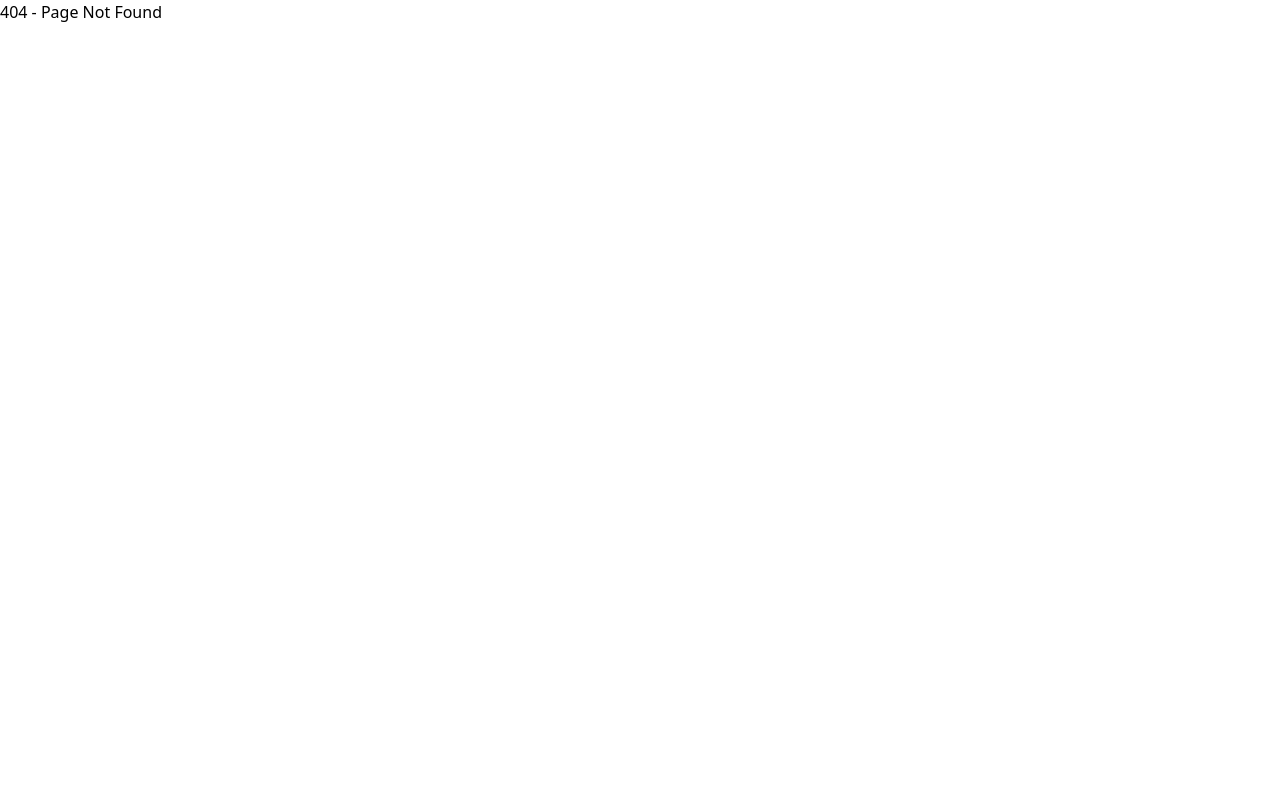
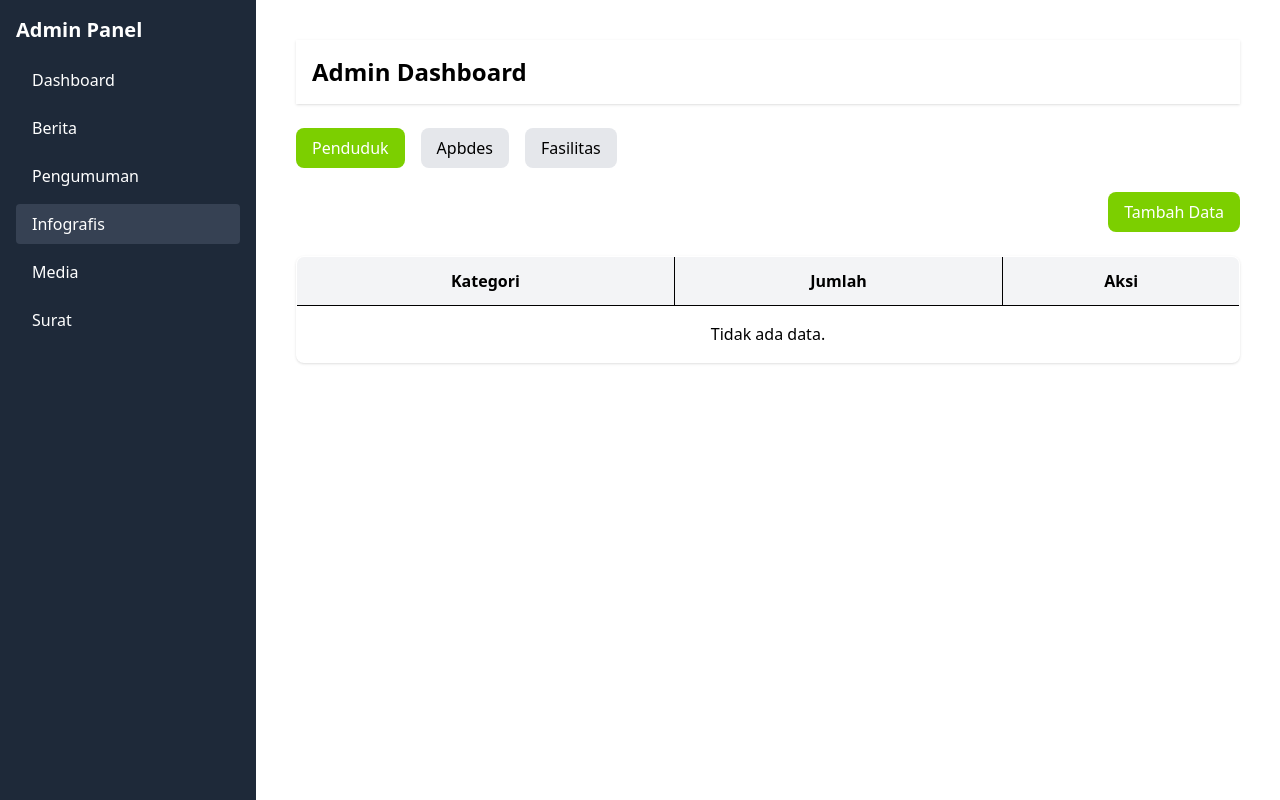
Before and after one commit to samss331/project-desa, a React (Vite) app in the folder frontend/: page /admin/infografis in a window 1280 px wide. Before the commit this address had no page. Built offline with nearby package versions, Linux system fonts and the light colour scheme.

Commit message:
fix route problem

```diff
--- a/frontend/src/pages/admin/pages/InfografisAdmin.jsx
+++ b/frontend/src/pages/admin/pages/InfografisAdmin.jsx
@@ -1,21 +1,119 @@
-// src/pages/admin/pages/InfografisAdmin.jsx
-import React from "react";
+import React, { useState } from "react";
+import HeaderAdmin from "../components/HeaderAdmin";
 import TableAdmin from "../../../components/admin/TableAdmin";
 
-const InfografisAdmin = () => {
-  const dataDummy = [
-    { id: 1, judul: "Infografis APBDes 2024", kategori: "APBDes" },
-    { id: 2, judul: "Infografis Penduduk", kategori: "Penduduk" },
-  ];
+export default function InfografisAdmin() {
+  const [activeTab, setActiveTab] = useState("penduduk");
 
-  const columns = ["ID", "Judul", "Kategori"];
+  // Data state
+  const [pendudukData, setPendudukData] = useState([]);
+  const [apbdesData, setApbdesData] = useState([]);
+  const [fasilitasData, setFasilitasData] = useState([]);
+
+  // Modal Control
+  const [showModal, setShowModal] = useState(false);
+  const [modalMode, setModalMode] = useState("create");
+  const [modalData, setModalData] = useState(null);
+
+  // Handle CRUD
+  const handleAdd = () => {
+    setModalMode("create");
+    setModalData(null);
+    setShowModal(true);
+  };
+
+  const handleEdit = (index) => {
+    setModalMode("edit");
+    const data = getActiveData()[index];
+    setModalData({ ...data, index });
+    setShowModal(true);
+  };
+
+  const handleDelete = (index) => {
+    const updatedData = getActiveData().filter((_, i) => i !== index);
+    setActiveData(updatedData);
+  };
+
+  const handleSubmit = (formData) => {
+    if (modalMode === "create") {
+      setActiveData([...getActiveData(), formData]);
+    } else if (modalMode === "edit") {
+      const updatedData = getActiveData().map((item, i) =>
+        i === modalData.index ? formData : item
+      );
+      setActiveData(updatedData);
+    }
+    setShowModal(false);
+  };
+
+  // Helpers to get & set data based on tab
+  const getActiveData = () => {
+    if (activeTab === "penduduk") return pendudukData;
+    if (activeTab === "apbdes") return apbdesData;
+    return fasilitasData;
+  };
+
+  const setActiveData = (data) => {
+    if (activeTab === "penduduk") setPendudukData(data);
+    else if (activeTab === "apbdes") setApbdesData(data);
+    else setFasilitasData(data);
+  };
+
+  // Column per tab
+  const getColumns = () => {
+    if (activeTab === "penduduk") return ["Kategori", "Jumlah"];
+    if (activeTab === "apbdes") return ["Kategori", "Jumlah (Rp)"];
+    return ["Nama Fasilitas", "Jumlah"];
+  };
 
   return (
-    <div>
-      <h2 className="text-2xl font-semibold mb-4">Manajemen Infografis</h2>
-      <TableAdmin data={dataDummy} columns={columns} />
+    <div className="flex">
+      <div className="flex-1 p-6 space-y-6">
+        <HeaderAdmin title="Manajemen Infografis" />
+
+        {/* TAB NAVIGATION */}
+        <div className="flex gap-4">
+          {["penduduk", "apbdes", "fasilitas"].map((tab) => (
+            <button
+              key={tab}
+              onClick={() => setActiveTab(tab)}
+              className={`px-4 py-2 rounded-lg ${
+                activeTab === tab ? "bg-lime-500 text-white" : "bg-gray-200"
+              }`}
+            >
+              {tab.charAt(0).toUpperCase() + tab.slice(1)}
+            </button>
+          ))}
+        </div>
+
+        {/* TOMBOL TAMBAH */}
+        <div className="flex justify-end">
+          <button
+            onClick={handleAdd}
+            className="bg-lime-500 text-white px-4 py-2 rounded-lg"
+          >
+            Tambah Data
+          </button>
+        </div>
+
+        {/* TABEL DATA */}
+        <TableAdmin
+          columns={getColumns()}
+          data={getActiveData()}
+          onEdit={handleEdit}
+          onDelete={handleDelete}
+        />
+
+        {/* MODAL FORM */}
+        {showModal && (
+          <ModalForm
+            onClose={() => setShowModal(false)}
+            onSubmit={handleSubmit}
+            initialData={modalData}
+            mode={modalMode}
+          />
+        )}
+      </div>
     </div>
   );
-};
-
-export default InfografisAdmin;
+}
--- a/frontend/src/routes/AppRoutes.jsx
+++ b/frontend/src/routes/AppRoutes.jsx
@@ -1,26 +1,51 @@
 // src/routes/AppRoutes.js
 import { BrowserRouter as Router, Routes, Route } from "react-router-dom";
+
+// Halaman Umum
 import Home from "../pages/Home";
 import ProfilDesa from "../pages/ProfilDesa";
+import Infografis from "../pages/Infografis";
 import Login from "../pages/Login";
 import Reset from "../pages/ResetPassword";
-import Infografis from "../pages/Infografis";
 import Pelayanan from "../pages/Pelayanan";
 import Media from "../pages/Media";
 import Arsip from "../pages/Arsip";
+
+// Admin Layout (Parent Admin)
+import DashboardAdmin from "../pages/admin/DashboardAdmin";
+
+// Halaman Admin (Children Pages)
+import BeritaAdmin from "../pages/admin/pages/BeritaAdmin";
+import PengumumanAdmin from "../pages/admin/pages/PengumumanAdmin";
+import InfografisAdmin from "../pages/admin/pages/InfografisAdmin";
+import MediaAdmin from "../pages/admin/pages/MediaAdmin";
+import SuratAdmin from "../pages/admin/pages/SuratAdmin";
 
 const AppRoutes = () => {
   return (
     <Router>
       <Routes>
+        {/* ===================== HALAMAN UMUM ===================== */}
         <Route path="/" element={<Home />} />
         <Route path="/ProfilDesa" element={<ProfilDesa />} />
-        <Route path="/Infografis" element={<Infografis/>} />
-        <Route path="/Pelayanan" element={<Pelayanan/>} />
-        <Route path="/Media" element={<Media/>} />
-        <Route path="/Arsip" element={<Arsip/>} />
-        <Route path="/Login" element={<Login />}/>
-        <Route path="/ResetPassword" element={<Reset />}/>
+        <Route path="/Infografis" element={<Infografis />} />
+        <Route path="/Login" element={<Login />} />
+        <Route path="/ResetPassword" element={<Reset />} />
+        <Route path="/Pelayanan" element={<Pelayanan />} />
+        <Route path="/Media" element={<Media />} />
+        <Route path="/Arsip" element={<Arsip />} />
+
+        {/* ===================== HALAMAN ADMIN DENGAN LAYOUT ===================== */}
+        <Route path="/admin" element={<DashboardAdmin />}>
+          <Route path="dashboard" element={<BeritaAdmin />} />
+          <Route path="berita" element={<BeritaAdmin />} />
+          <Route path="pengumuman" element={<PengumumanAdmin />} />
+          <Route path="infografis" element={<InfografisAdmin />} />
+          <Route path="media" element={<MediaAdmin />} />
+          <Route path="surat" element={<SuratAdmin />} />
+        </Route>
+
+        {/* ===================== HALAMAN NOT FOUND ===================== */}
         <Route path="*" element={<h1>404 - Page Not Found</h1>} />
       </Routes>
     </Router>
```
Also changed, not shown: 1 other file (tests, documents, lock files or other folders).
